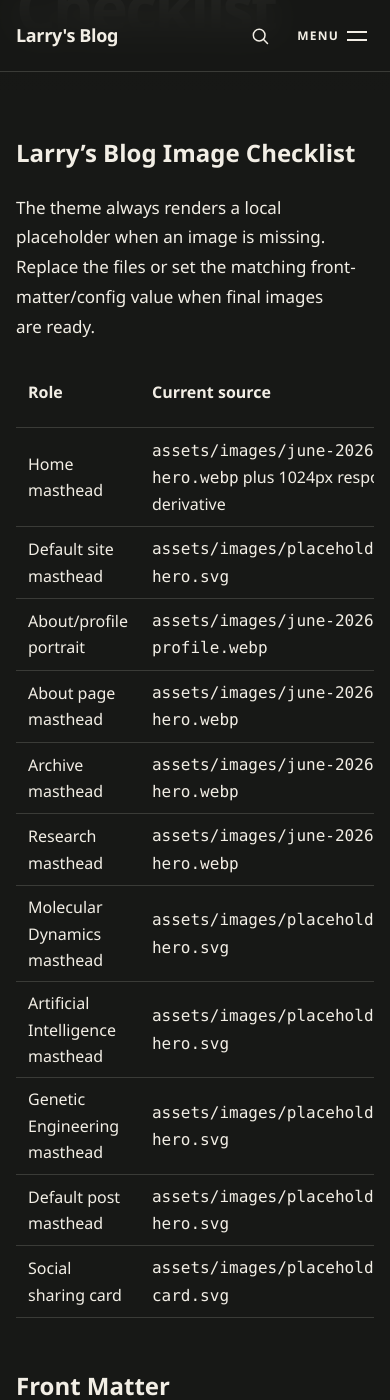
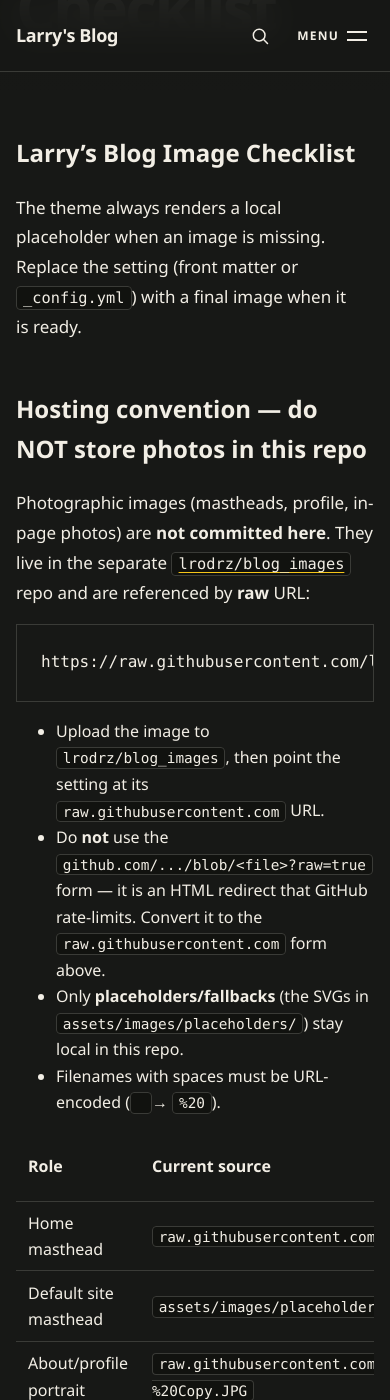
Before and after one commit to lrodrz/lrodrz.github.io, a Jekyll site: the page built from docs/IMAGE_CHECKLIST.md, in a window 390 px wide and 1400 px high, scrolled down 451 px. Built offline with Jekyll 4.4.1, drawn with Linux system fonts in a browser that asks for light colours; our own code applies the rules of GitHub Pages for plain Markdown files; some of the changed text lies outside the part shown.

Commit message:
added a post and pictures

````diff
--- a/_config.yml
+++ b/_config.yml
@@ -27,13 +27,13 @@ description: >- # this means to ignore newlines until "baseurl:"
   simulation, artificial intelligence, chemistry, gene editing, and beyond.
 tagline: Scientific notes on molecules, computation, and the process of learning.
 sidebar_description: Computational biophysicist writing about molecular simulation, machine learning, chemistry, and research in progress.
-home_hero_image: "/assets/images/june-2026/home-hero.webp"
-home_hero_image_small: "/assets/images/june-2026/home-hero-1024.webp"
+home_hero_image: "https://raw.githubusercontent.com/lrodrz/blog_images/main/june2026/IMG_0946.jpg"
+# home_hero_image_small: external image has no responsive derivative; single src is used
 home_hero_alt: "Rocky coastline beneath a clear blue sky"
 default_hero_image: "/assets/images/placeholders/global-hero.svg"
 default_page_hero_image: "/assets/images/placeholders/page-hero.svg"
 default_post_hero_image: "/assets/images/placeholders/post-hero.svg"
-profile_image: "/assets/images/june-2026/larry-profile.webp"
+profile_image: "https://raw.githubusercontent.com/lrodrz/blog_images/main/june2026/IMG_0057%20-%20Copy.JPG"
 social_image: "/assets/images/placeholders/social-card.svg"
 baseurl: "" # the subpath of your site, e.g. /blog
 url: "https://lrodrz.github.io"
@@ -43,6 +43,11 @@ youtube: Larry Rodriguez
 youtube_channel: UCtZ_cpSlK51Qhw4ZxPAmNVQ
 youtube_channel_name: Larry Rodriguez
 markdown: kramdown
+# Let MathJax 3 own all math rendering. With no math engine, kramdown leaves
+# the $$...$$ delimiters intact (wrapped in a .math span/div) instead of
+# emitting MathJax-2 <script type="math/tex"> tags that MathJax 3 ignores.
+kramdown:
+  math_engine: null
 paginate: 5
 paginate_path: "/page:num/"
 # Build settings
--- a/about.markdown
+++ b/about.markdown
@@ -4,7 +4,7 @@ title: About Me
 permalink: /about/
 use_math: true
 description: My path from biology and chemistry into computational biophysics and molecular simulation.
-hero_image: /assets/images/june-2026/about-hero.webp
+hero_image: https://raw.githubusercontent.com/lrodrz/blog_images/main/june2026/bwIMG-2148.jpg
 image_alt: Larry Rodriguez speaking to an audience at the UCLA Lake Arrowhead retreat
 eyebrow: Background and research path
 ---
@@ -12,7 +12,7 @@ eyebrow: Background and research path
 <br>
 
 <div class="center">
-<img width="600" height="600" src="/assets/images/june-2026/larry-profile.webp" alt="Portrait of Larry Rodriguez" loading="lazy">
+<img width="600" height="600" src="https://raw.githubusercontent.com/lrodrz/blog_images/main/june2026/IMG_0057%20-%20Copy.JPG" alt="Portrait of Larry Rodriguez" loading="lazy">
 <p>Larry Rodriguez, computational biophysics researcher and author of Larry's Blog.</p>
 </div>
 
--- a/assets/css/style.scss
+++ b/assets/css/style.scss
@@ -155,7 +155,7 @@ p { text-wrap: pretty; }
 .hero-credit { position: absolute; right: var(--space-4); bottom: var(--space-3); margin: 0; color: var(--text-tertiary); font-size: 0.75rem; }
 
 .content-section { padding-block: var(--space-16); }
-.content-grid { display: grid; grid-template-columns: minmax(0, 1fr) 18rem; gap: clamp(var(--space-10), 6vw, var(--space-20)); align-items: start; }
+.content-grid { display: grid; grid-template-columns: minmax(0, 40rem) 21rem; justify-content: start; gap: clamp(var(--space-8), 4vw, var(--space-12)); align-items: start; }
 .section-heading { margin-bottom: var(--space-6); }
 .section-heading h2 { margin-bottom: 0; font-size: clamp(1.75rem, 4vw, 2.75rem); letter-spacing: -0.035em; }
 .post-feed { min-width: 0; }
@@ -171,15 +171,17 @@ p { text-wrap: pretty; }
 
 .sidebar { position: sticky; top: calc(var(--header-height) + var(--space-8)); display: grid; gap: var(--space-10); }
 .sidebar-section { padding-top: var(--space-5); border-top: 1px solid var(--border-default); }
-.author-avatar { width: 7rem; aspect-ratio: 1; margin-bottom: var(--space-5); border-radius: 50%; object-fit: cover; }
-.author-card h2 { margin-bottom: var(--space-2); font-size: 1.25rem; }
-.author-card p { color: var(--text-secondary); font-size: 0.875rem; }
+.author-card { padding: var(--space-8) var(--space-6); border: 1px solid var(--border-default); border-radius: 1rem; background: var(--surface-secondary); }
+.author-avatar { width: 9rem; aspect-ratio: 1; margin-bottom: var(--space-6); border-radius: 50%; object-fit: cover; }
+.author-card h2 { margin-bottom: var(--space-3); font-size: 1.625rem; letter-spacing: -0.02em; }
+.author-card p { color: var(--text-secondary); font-size: 1rem; line-height: 1.6; }
 .topic-links { display: grid; }
 .topic-links a { padding-block: var(--space-3); border-bottom: 1px solid var(--border-default); color: var(--text-primary); text-decoration: none; }
 .topic-links a:hover { color: var(--accent-primary); transform: translateX(var(--space-1)); }
 .text-link { font-weight: 650; text-decoration: none; }
 
 .socials-bar { display: flex; flex-wrap: wrap; gap: var(--space-4); }
+.author-card .socials-bar { margin-top: var(--space-5); }
 .socials-bar a { color: var(--text-secondary); font-size: 0.75rem; font-weight: 700; letter-spacing: 0.08em; text-decoration: none; text-transform: uppercase; }
 .socials-bar a:hover { color: var(--accent-primary); }
 
@@ -236,6 +238,29 @@ p { text-wrap: pretty; }
 .page-content img, .post-content img { margin: var(--space-8) auto; }
 pre { position: relative; overflow-x: auto; padding: var(--space-6); border: 1px solid var(--border-default); background: var(--surface-code); }
 code { font-family: var(--font-mono); }
+:not(pre) > code { padding: 0.12em 0.4em; border: 1px solid var(--border-default); border-radius: 4px; background: var(--surface-code); color: var(--text-primary); font-size: 0.9em; }
+
+/* Rouge syntax highlighting — warm dark palette tuned to the site accent */
+.highlight, pre.highlight { background: transparent; color: var(--text-primary); }
+.highlight .c, .highlight .ch, .highlight .cm, .highlight .c1, .highlight .cs, .highlight .cd, .highlight .cpf { color: #7d796d; font-style: italic; }
+.highlight .cp { color: #9a958a; }
+.highlight .err { color: var(--status-error); }
+.highlight .k, .highlight .kc, .highlight .kd, .highlight .kn, .highlight .kp, .highlight .kr, .highlight .o, .highlight .ow { color: #e6a35c; }
+.highlight .kt { color: #e6c07b; }
+.highlight .s, .highlight .sb, .highlight .sc, .highlight .sd, .highlight .s2, .highlight .sh, .highlight .sx, .highlight .s1, .highlight .ss, .highlight .dl { color: #b5bd68; }
+.highlight .se, .highlight .si, .highlight .sr, .highlight .sa { color: #d18f73; }
+.highlight .m, .highlight .mb, .highlight .mf, .highlight .mh, .highlight .mi, .highlight .il, .highlight .mo, .highlight .mx { color: #d18f73; }
+.highlight .nf, .highlight .fm { color: #8ab4d8; }
+.highlight .nc, .highlight .nn, .highlight .ne, .highlight .nd { color: #e6c07b; }
+.highlight .nb, .highlight .bp, .highlight .nt { color: #8ab4d8; }
+.highlight .na, .highlight .nl, .highlight .py { color: #e6c07b; }
+.highlight .no, .highlight .nv, .highlight .vc, .highlight .vg, .highlight .vi, .highlight .ni { color: #d18f73; }
+.highlight .p, .highlight .pi { color: var(--text-secondary); }
+.highlight .gd { color: var(--status-error); background: rgba(241, 139, 126, 0.12); }
+.highlight .gi { color: #b5bd68; background: rgba(181, 189, 104, 0.12); }
+.highlight .gh, .highlight .gu, .highlight .gp { color: #7d796d; }
+.highlight .gs { font-weight: 600; }
+.highlight .ge { font-style: italic; }
 table { display: block; max-width: 100%; overflow-x: auto; border-collapse: collapse; }
 th, td { padding: var(--space-2) var(--space-3); border-bottom: 1px solid var(--border-default); text-align: left; }
 .center { text-align: center; }
--- a/docs/IMAGE_CHECKLIST.md
+++ b/docs/IMAGE_CHECKLIST.md
@@ -1,28 +1,49 @@
 # Larry's Blog Image Checklist
 
-The theme always renders a local placeholder when an image is missing. Replace the files or set the matching front-matter/config value when final images are ready.
+The theme always renders a local placeholder when an image is missing. Replace the
+setting (front matter or `_config.yml`) with a final image when it is ready.
+
+## Hosting convention — do NOT store photos in this repo
+
+Photographic images (mastheads, profile, in-page photos) are **not committed here**.
+They live in the separate [`lrodrz/blog_images`](https://github.com/lrodrz/blog_images)
+repo and are referenced by **raw** URL:
+
+```
+https://raw.githubusercontent.com/lrodrz/blog_images/main/<folder>/<file>
+```
+
+- Upload the image to `lrodrz/blog_images`, then point the setting at its `raw.githubusercontent.com` URL.
+- Do **not** use the `github.com/.../blob/<file>?raw=true` form — it is an HTML
+  redirect that GitHub rate-limits. Convert it to the `raw.githubusercontent.com` form above.
+- Only **placeholders/fallbacks** (the SVGs in `assets/images/placeholders/`) stay local in this repo.
+- Filenames with spaces must be URL-encoded (` ` → `%20`).
 
 | Role | Current source | Target size | Replacement setting |
 |---|---|---:|---|
-| Home masthead | `assets/images/june-2026/home-hero.webp` plus 1024px responsive derivative | 1920 x 1080 | `home_hero_image` and `home_hero_image_small` in `_config.yml` |
-| Default site masthead | `assets/images/placeholders/global-hero.svg` | 1600 x 900 | `default_hero_image` in `_config.yml` |
-| About/profile portrait | `assets/images/june-2026/larry-profile.webp` | 1200 x 1200 | `profile_image` in `_config.yml` |
-| About page masthead | `assets/images/june-2026/about-hero.webp` | 2000 x 875 | `hero_image` in `about.markdown` |
-| Archive masthead | `assets/images/june-2026/archive-hero.webp` | 2000 x 875 | `hero_image` in `archive.markdown` |
-| Research masthead | `assets/images/june-2026/research-hero.webp` | 2000 x 875 | `hero_image` in `research.markdown` |
-| Molecular Dynamics masthead | `assets/images/placeholders/page-hero.svg` | 1600 x 700 | `hero_image` in `moleculardynamics.markdown` |
-| Artificial Intelligence masthead | `assets/images/placeholders/page-hero.svg` | 1600 x 700 | `hero_image` in `artificialintelligence.markdown` |
-| Genetic Engineering masthead | `assets/images/placeholders/page-hero.svg` | 1600 x 700 | `hero_image` in `geneticengineering.markdown` |
-| Default post masthead | `assets/images/placeholders/post-hero.svg` | 1600 x 900 | `hero_image` in a post's front matter |
-| Social sharing card | `assets/images/placeholders/social-card.svg` | 1200 x 630 | `social_image` in `_config.yml` or a post |
+| Home masthead | `raw.githubusercontent.com/lrodrz/blog_images/main/june2026/IMG_0946.jpg` | 1920 x 1080 | `home_hero_image` in `_config.yml` |
+| Default site masthead | `assets/images/placeholders/global-hero.svg` (local) | 1600 x 900 | `default_hero_image` in `_config.yml` |
+| About/profile portrait | `raw.githubusercontent.com/lrodrz/blog_images/main/june2026/IMG_0057%20-%20Copy.JPG` | 1200 x 1200 | `profile_image` in `_config.yml` |
+| About page masthead | `raw.githubusercontent.com/lrodrz/blog_images/main/june2026/bwIMG-2148.jpg` | 2000 x 875 | `hero_image` in `about.markdown` |
+| Archive masthead | `assets/images/june-2026/archive-hero.webp` (local) | 2000 x 875 | `hero_image` in `archive.markdown` |
+| Research masthead | `raw.githubusercontent.com/lrodrz/blog_images/main/june2026/IMG_8284.JPG` | 2000 x 875 | `hero_image` in `research.markdown` |
+| Molecular Dynamics masthead | `assets/images/placeholders/page-hero.svg` (local) | 1600 x 700 | `hero_image` in `moleculardynamics.markdown` |
+| Artificial Intelligence masthead | `assets/images/placeholders/page-hero.svg` (local) | 1600 x 700 | `hero_image` in `artificialintelligence.markdown` |
+| Genetic Engineering masthead | `assets/images/placeholders/page-hero.svg` (local) | 1600 x 700 | `hero_image` in `geneticengineering.markdown` |
+| Default post masthead | `assets/images/placeholders/post-hero.svg` (local) | 1600 x 900 | `hero_image` in a post's front matter |
+| Social sharing card | `assets/images/placeholders/social-card.svg` (local) | 1200 x 630 | `social_image` in `_config.yml` or a post |
+
+> Note: external (full-resolution) mastheads have no responsive `*_small` derivative,
+> so `home_hero_image_small` is intentionally left unset and a single `src` is served.
 
 ## Front Matter
 
 ```yaml
-hero_image: /assets/images/my-post-photo.jpg
+hero_image: https://raw.githubusercontent.com/lrodrz/blog_images/main/<folder>/<file>.jpg
 image_alt: "Describe the meaningful content of the photograph"
 image_credit: "Photograph by Larry Rodriguez"
 image_credit_url: "https://example.com/optional-source"
 ```
 
-Keep the subject near the center because mastheads crop at different screen sizes. Use compressed AVIF or WebP for final photography when possible, and keep original JPEG/PNG files only when needed as fallbacks.
+Keep the subject near the center because mastheads crop at different screen sizes.
+Upload compressed AVIF/WebP/JPEG to `lrodrz/blog_images` for final photography.
--- a/research.markdown
+++ b/research.markdown
@@ -4,7 +4,7 @@ title: "Research"
 permalink: /research/
 use_math: true
 description: Current and previous work in computational biophysics and theoretical chemistry.
-hero_image: /assets/images/june-2026/research-hero.webp
+hero_image: https://raw.githubusercontent.com/lrodrz/blog_images/main/june2026/IMG_8284.JPG
 image_alt: Equations written across a chalkboard beside a green science-fiction figure
 eyebrow: Research portfolio
 ---
````
Also changed, not shown: _posts/2026-06-22-New-Age-of-AI.markdown (added, +36 -0 lines), 1 other file.
